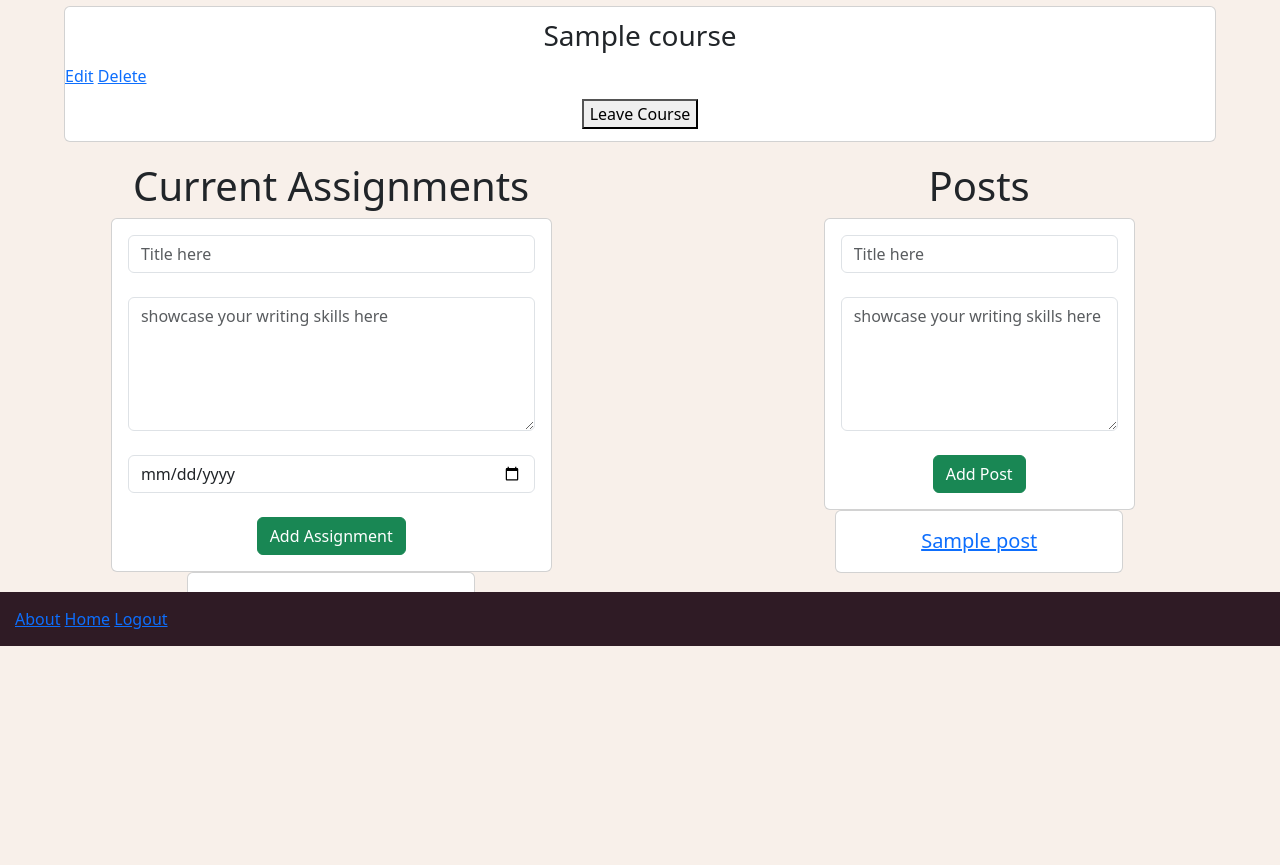
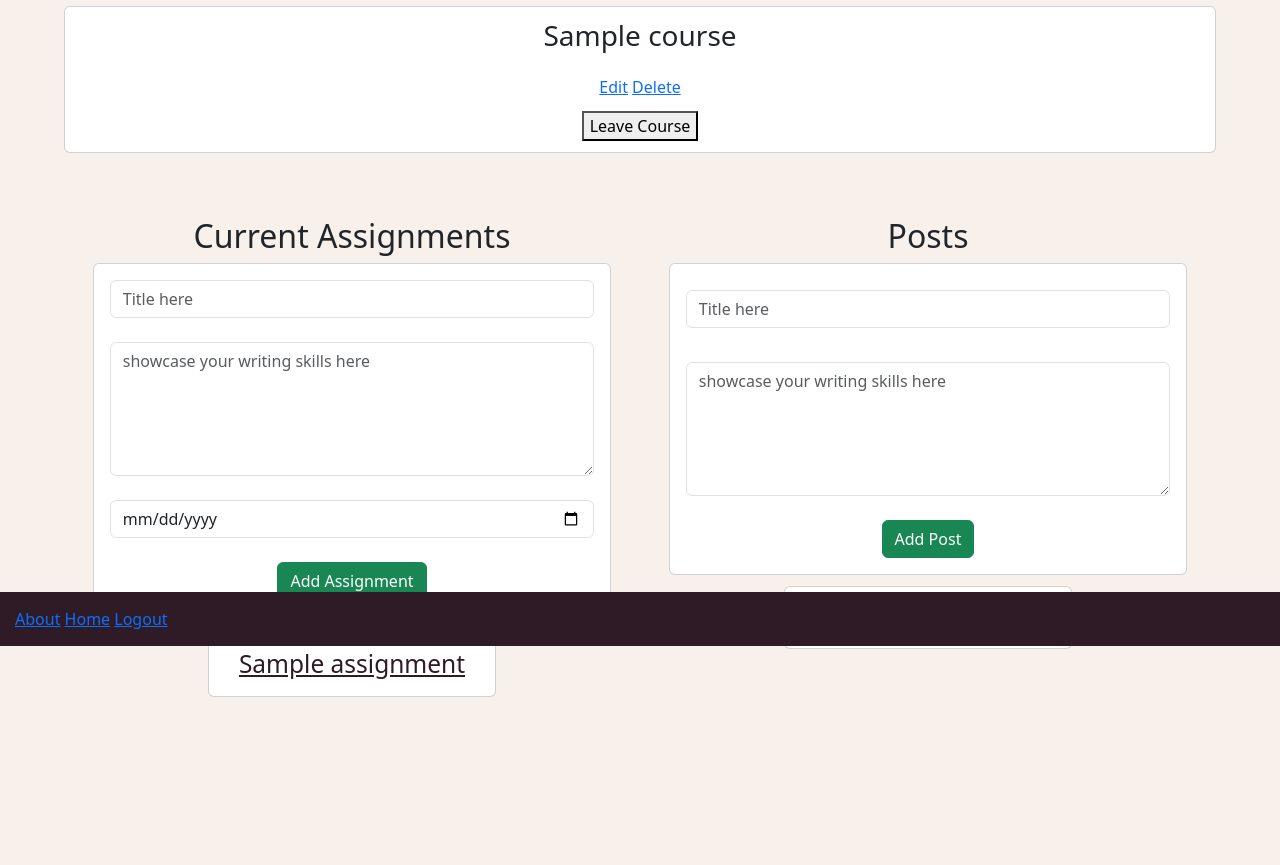
Before and after one commit to cooperwhitley/teacheasy, a Django app: page /courses/1/ in a window 1280 px wide. Shown: the part 154-1019 px from the top of the page. Before the commit the page ends 800 px from the top, so only its background shows below. Run offline with Django 4.2, Linux system fonts and the light colour scheme; a user stored in the database is signed in; tables that the repository leaves empty hold one stand-in row (values such as "Sample post").

Commit message:
add *the razz* (styling)

```diff
--- a/main_app/static/css/courses.css
+++ b/main_app/static/css/courses.css
@@ -25,8 +25,7 @@
   display: inline-grid;
   grid-template-columns: 1fr 1fr;
   width: 90%;
-  margin: 0 auto;
-  margin-top: 20px;
+  margin: 5%;
 }
 
 .assignment-list {
@@ -35,7 +34,7 @@
   height: 100%;
   overflow-y: auto;
   float: left;
-  margin-left: 15%;
+
   text-align: center;
 }
 
@@ -44,7 +43,7 @@
   flex-direction: column;
   height: 100%;
   overflow-y: auto;
-  margin-left: 40%;
+
   text-align: center;
 }
 
@@ -53,7 +52,8 @@
   margin: 1%;
 }
 
-.button {
+.button,
+.teacher-buttons {
   text-align: center;
   margin: 1%;
 }
@@ -62,3 +62,7 @@
   width: 90%;
   margin: 0 auto;
 }
+
+.post {
+  margin-top: 2%;
+}
--- a/main_app/templates/courses/detail.html
+++ b/main_app/templates/courses/detail.html
@@ -13,8 +13,10 @@
         </div>
         <div class="card-action">
             {% if request.user == course.user %} {# Check if the current user is the owner #}
+            <div class="teacher-buttons">
                 <a href="{% url 'courses_update' course.id %}">Edit</a>
                 <a href="{% url 'courses_delete' course.id %}">Delete</a>
+            </div>
             {% endif %}
             {% if not user_in_course %}
             <form class="button" method="post" action="{% url 'join_course' course.id %}">
@@ -31,7 +33,7 @@
     </div>
     <div class="course-content">
         <div class="assignment-list">
-            <h1>Current Assignments</h1>
+            <h2>Current Assignments</h2>
             {% if request.user == course.user %} {# Check if the current user is the owner #}
             <div class="card">
                 <form action="{% url 'add_assignment' course.id %}" method="POST" class="card-body">
@@ -47,8 +49,8 @@
             </div>
             {% endif %}
             {% for assignment in course.assignment_set.all %}
-            <div class="card"  style="width: 18rem;">
-                <a href="{% url 'assignments_detail' assignment.id %}">
+            <div class="card post"  style="width: 18rem;">
+                <a href="{% url 'assignments_detail' assignment.id %}" class="navlinks">
                     <div class="card-body">
                         <h3 class="card-text poster-name"><small>{{assignment.title}}</small></h3>
                     </div>
@@ -57,7 +59,8 @@
             {% endfor %}
         </div>
         <div class="post-list">
-            <h1>Posts</h1>
+            <h2>Posts</h2>
+            {% if user_in_course %}
             <div class="card">
                 <form action="{% url 'add_post' course.id %}" method="POST" class="card-body">
                     {% csrf_token %}
@@ -68,9 +71,10 @@
                     <input type="submit" value="Add Post" class="btn btn-success add-post-btn">
                 </form>
             </div>
+            {% endif %}
             {% for post in course.post_set.all %}
-                <div class="card" style="width: 18rem;">
-                    <a href="{% url 'posts_detail' post.id %}">
+                <div class="card post" style="width: 18rem;">
+                    <a href="{% url 'posts_detail' post.id %}" class="navlinks">
                         <div class="card-body">
                             <h5 class="card-title">{{post.title}}</h5>
                         </div>
```
